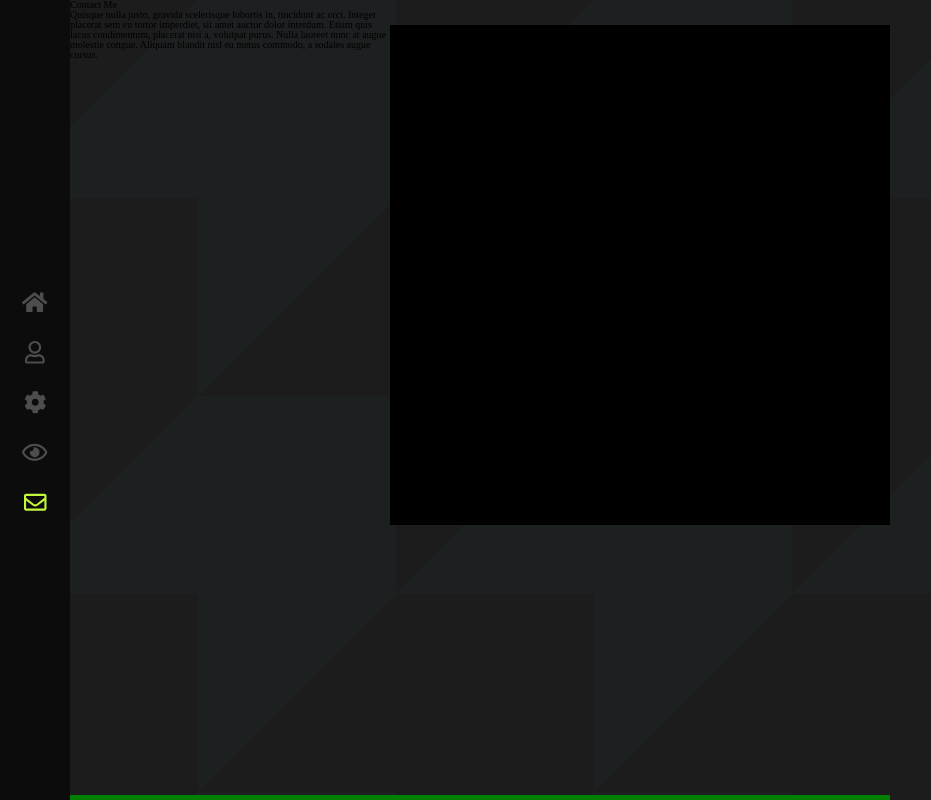
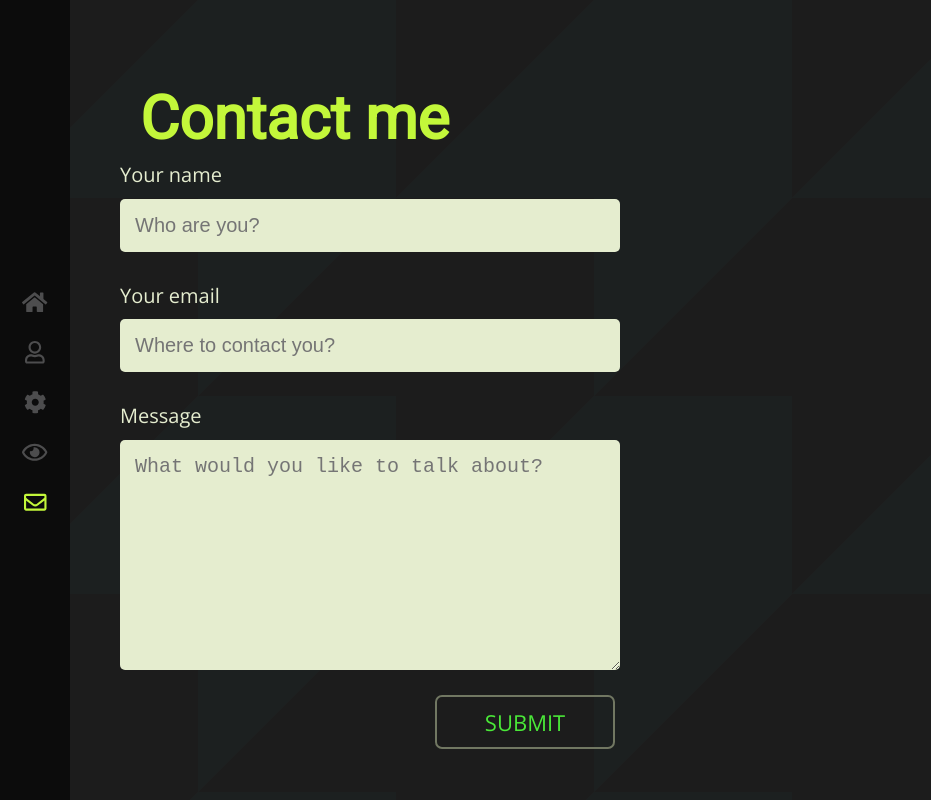
Before and after one commit to fskeen/Portfolio-Template, a React (Create React App) app: page /contact in a window 1280 px wide. Shown: the whole page, without its empty margins (0-931 px from the left). Built offline with nearby package versions, Linux system fonts and the light colour scheme.

Commit message:
More progress on contact me form

```diff
--- a/package.json
+++ b/package.json
@@ -8,13 +8,15 @@
     "@fortawesome/free-solid-svg-icons": "^5.11.2",
     "@fortawesome/react-fontawesome": "^0.1.7",
     "@svgr/cli": "^4.3.3",
+    "formik": "^2.0.3",
     "line-awesome": "github:icons8/line-awesome",
     "react": "^16.11.0",
     "react-dom": "^16.11.0",
     "react-fontawesome": "^1.6.1",
     "react-router-dom": "^5.1.2",
     "react-scripts": "3.2.0",
-    "styled-components": "^4.4.1"
+    "styled-components": "^4.4.1",
+    "yup": "^0.27.0"
   },
   "scripts": {
     "start": "react-scripts start",
--- a/src/App.css
+++ b/src/App.css
@@ -192,7 +192,7 @@ li {
 a {
   text-decoration: none;
 }
-.App {
+/* .App {
   display: flex;
   flex-flow: row nowrap;
-}
+} */
--- a/src/App.js
+++ b/src/App.js
@@ -15,6 +15,7 @@ function App() {
 
 const AppWrapper = styled.div`
   display: flex;
+  width: 100%;
 `;
 
 export default App;
--- a/src/Components/About/About.js
+++ b/src/Components/About/About.js
@@ -1,5 +1,6 @@
 import React from "react";
-import { PageTitle, SubTitle, SkillsItem, Paragraph, SmallSubTitle, MainContainer, SkillsList, StyledSVGTitle } from './About.styled'
+import { SkillsItem, MainContainer, SkillsList, StyledSVGTitle } from './About.styled'
+import {SubTitle, Paragraph, SmallSubTitle} from '../../Shared_Styles/TextStyles'
 import SvgAboutMeTitle from "../../Shared_Styles/SVGs/AboutMeTitle";
 
 const About = () => {
--- a/src/Components/About/About.styled.js
+++ b/src/Components/About/About.styled.js
@@ -26,7 +26,6 @@ export const StyledSVGTitle = styled.div`
 
 /////////////
 
-
 export const MainContainer = styled.main`
   width: 100%;
   height: 90vh;
@@ -41,48 +40,6 @@ export const MainContainer = styled.main`
 }
   @media ${device.mobileL} {
     max-width: 60rem;
-  }
-`;
-
-export const PageTitle = styled.h2`
-  color: ${colors.primary};
-  font-family: ${fonts.title};
-  font-size: 6rem;
-  font-weight: 800;
-  padding: 1rem 1rem 0 1rem;
-  margin: 3rem 1rem .1rem 1rem;
-`;
-
-export const SubTitle = styled.h3`
-  color: ${colors.primary};
-  font-family: ${fonts.title};
-  font-size:7rem;
-  font-weight: 800;
-  padding: 1rem 1rem 0 1rem;
-  margin: 3rem 1rem 0 1rem;
-
-`;
-
-export const SmallSubTitle = styled.h4`
-  color: ${colors.primary};
-  font-family: ${fonts.title};
-  font-size: 2.25rem;
-  font-weight: 400;
-  padding: 1rem;
-  margin: 3rem 1rem .1rem 1rem;
-  text-align: center;
-`;
-
-export const Paragraph = styled.p`
-  color: ${colors.text};
-  font-family: ${fonts.body};
-  font-size: 1.6rem;
-  line-height: 2.75rem;
-  padding: 1rem;
-  margin: 1rem;
-
-  @media ${device.mobileL} {
-    font-size: 1.75rem;
   }
 `;
 
--- a/src/Components/AppRouter/AppRouter.js
+++ b/src/Components/AppRouter/AppRouter.js
@@ -1,5 +1,5 @@
 import React from "react";
-import { Switch, Route } from "react-router-dom";
+import { Switch } from "react-router-dom";
 
 import Home from "../Home/Home";
 import About from "../About/About";
@@ -9,7 +9,6 @@ import Contact from "../Contact/Contact";
 
 function AppRouter() {
   return (
-    <div className="App">
       <Switch>
         <Home exact path="/" component={Home} />
         <About path="/about" component={About} />
@@ -17,7 +16,6 @@ function AppRouter() {
         <MyWork path="/work" component={MyWork} />
         <Contact path="/contact" component={Contact} />
       </Switch>
-    </div>
   );
 }
 
--- a/src/Components/Contact/Contact.js
+++ b/src/Components/Contact/Contact.js
@@ -1,21 +1,69 @@
 import React from "react";
+import { Form, Field, withFormik } from 'formik';
+import * as Yup from 'yup';
+import axios from 'axios';
+import { PageTitle} from '../../Shared_Styles/TextStyles';
+import {Input, ParaInput, StyledForm, Label, Error, Button} from './Contact.styled'
 
-const Contact = () => {
+const Contact = ({errors, touched, values, handleSubmit, status}) => {
   return (
-    <div className="Wrapper">
-      <div>
-        <h1>Contact Me</h1>
-        <p className="pExample">
-          Quisque nulla justo, gravida scelerisque lobortis in, tincidunt ac
-          orci. Integer placerat sem eu tortor imperdiet, sit amet auctor dolor
-          interdum. Etiam quis lacus condimentum, placerat nisi a, volutpat
-          purus. Nulla laoreet nunc at augue molestie congue. Aliquam blandit
-          nisl eu metus commodo, a sodales augue cursus.
-        </p>{" "}
-      </div>
-      <div className="futureStuff"></div>
-    </div>
+    <StyledForm action="https://formspree.io/xyyyzzwl" method="POST">
+    <PageTitle>Contact me</PageTitle>
+      <Label htmlFor="name">Your name</Label>
+        <Input
+            type="text"
+            name="name"
+            placeholder="Who are you?"
+            id="name" />
+      {touched.name && errors.name && <Error className="error-text">{errors.name}</Error>}
+
+      <Label htmlFor="name">Your email</Label>
+        <Input
+            type="email"
+            name="email"
+            placeholder="Where to contact you?"
+            id="email" />
+      {touched.email && errors.email && <Error className="error-text">{errors.email}</Error>}
+
+      <Label htmlFor="name">Message</Label>
+        <ParaInput
+            component="textarea"
+            name="message"
+            placeholder="What would you like to talk about?"
+            id="message" />
+      {touched.message && errors.message && <Error className="error-text">{errors.message}</Error>}
+
+      <Button type="submit" value="Send">SUBMIT</Button>
+    </StyledForm>
   );
 };
 
-export default Contact;
+const FormikContact = withFormik({
+  mapPropsToValues({name, email, message}) {
+      return {
+          name: name || '',
+          email: email || '',
+          message: message || ''
+      };
+  },
+
+  validationSchema: Yup.object().shape({
+      name: Yup.string().required("Whoops, forgot your name!").label(),
+      email: Yup.string().email("Hmm, that's not a valid email.").required("Enter an email address, please."),
+      message: Yup.string().required("What did you want to talk about?")
+  }),
+
+  handleSubmit(values, { setStatus, resetForm }) {
+      axios
+          .post('https://formspree.io/xyyyzzwl', values)
+          .then(res => {
+              setStatus(res.data);
+              console.log(res.data)
+              resetForm();
+          })
+          .catch(err => console.log(err.response));
+  }
+
+})(Contact);
+
+export default FormikContact;
--- /dev/null
+++ b/src/Components/Contact/Contact.styled.js
@@ -0,0 +1,110 @@
+import styled, { keyframes } from 'styled-components'
+import { Field, Form } from 'formik'
+import { colors, fonts, randomColor, device } from '../../Shared_Styles/Style_Variables/colors'
+import { Paragraph } from '../../Shared_Styles/TextStyles';
+
+export const Input = styled(Field)`
+  background-color: ${colors.text};
+  border: none;
+  padding: 1.5rem;
+  font-size: 2rem;
+  border-radius: .5rem;
+  margin-bottom: 2rem;
+`;
+
+export const ParaInput = styled(Input)`
+  height: 20rem;
+`;
+
+export const StyledForm = styled(Form)`
+  display: flex;
+  flex-flow: column nowrap;
+  margin: 5rem 5rem 0 5rem;
+  width: 50rem;
+`;
+
+export const Label = styled.label`
+  color: ${colors.text};
+  font-family: ${fonts.body};
+  font-size: 2rem;
+  line-height: 2.75rem;
+  margin: 1rem 0;
+`;
+
+const gradient = keyframes`
+    0% {
+        background-position: 14% 0%;
+    }
+    50% {
+        background-position: 87% 100%;
+    }
+    100% {
+        background-position: 14% 0%;
+    }
+`
+
+export const Button = styled.button`
+    margin: .5rem;
+    width: 18rem;
+    display: inline-block;
+    padding: 1rem;
+    font-size: 2.2rem;
+    font-family: ${fonts.body};
+    border: 2px solid rgb(113, 119, 98);
+    background: none;
+    border-radius: .7rem;
+    transition: all 1s ease;
+    color: ${randomColor};
+    align-self: flex-end;
+
+    &:hover {
+    cursor: pointer;
+    color: black;
+    border-color: black;
+    background-color: #f9ffea;
+    transition: all .2s ease;
+    text-shadow: 2px 2px 0 ${colors.primary};
+    box-shadow: 2px 2px 0px 0px ${colors.primary};
+    }
+
+    @media ${device.mobileS} {
+    max-width: 60rem;
+    }
+`;
+
+// export const Button = styled.button`
+//     width: 20rem;
+//     border: 3px solid ${colors.primary};
+//     border-radius: .5rem;
+//     padding: 1.5rem;
+//     margin-top: 2rem;
+//     background-color: blue;
+//     background: linear-gradient(120deg, #6559ae, #ff7159, #6559ae);
+//     color: ${colors.primary};
+//     font-size: 1.8rem;
+//     font-family: ${fonts.title};
+//     align-self: flex-end;
+//     cursor: pointer;
+//     animation: gradient 3s ease-in-out infinite;
+//     -webkit-background-clip: text;
+//     -webkit-text-fill-color: transparent;
+
+//     @keyframes gradient {
+//         0% {
+//         background-position: 14% 0%;
+//         }
+//         50% {
+//         background-position: 87% 100%;
+//         }
+//         100% {
+//         background-position: 14% 0%;
+//         }
+//     }
+// `;
+
+export const Error = styled(Paragraph)`
+  font-size: 1.4rem;
+  color: ${colors.primary};
+  margin: -2rem;
+  text-align: right;
+`;
```
Also changed, not shown: 1 other file (tests, documents, lock files or other folders).
